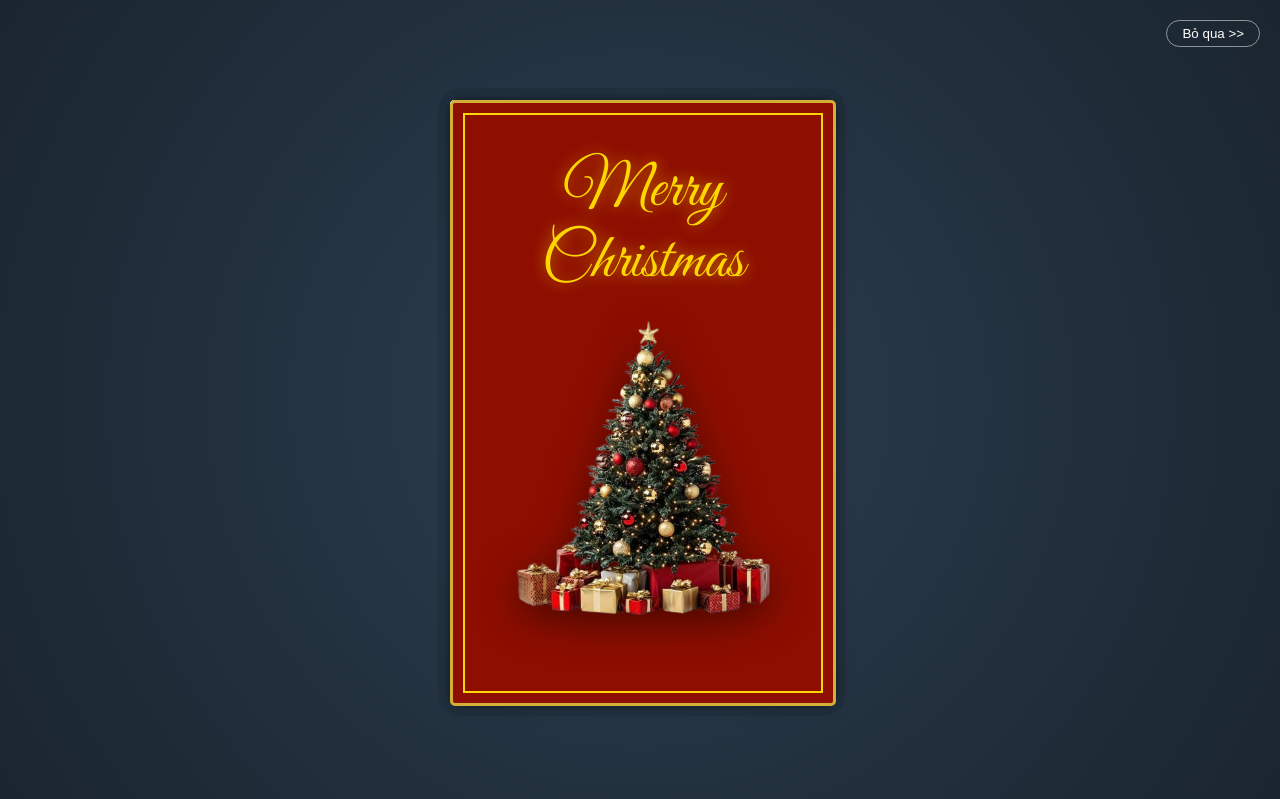
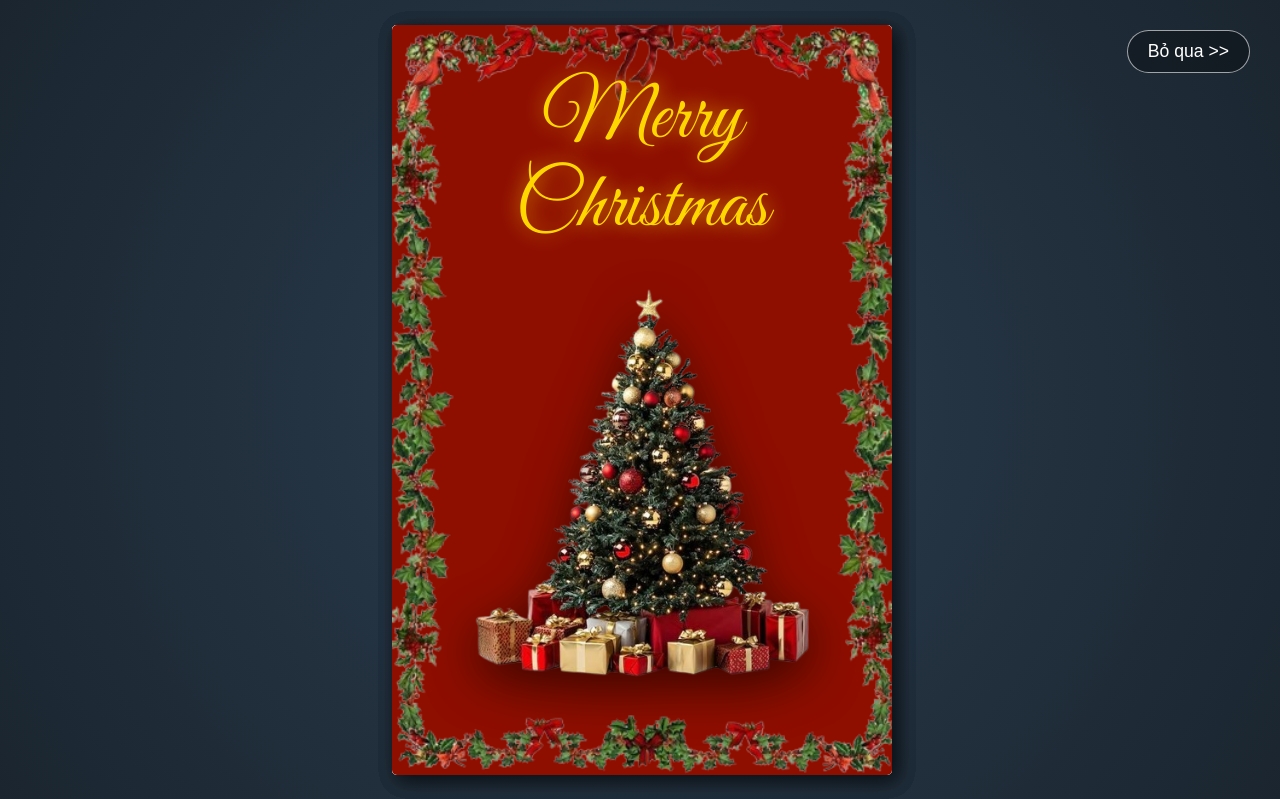
Before and after one commit to VuTriDung1123/Merry_Christmas_2025, a plain HTML site: page card.html in a window 1280 px wide. Shown: the top 799 px of the page. Drawn offline with Linux system fonts and the light colour scheme.

Commit message:
Update card

```diff
--- a/card.html
+++ b/card.html
@@ -9,6 +9,7 @@
 </head>
 <body>
 
+    <div id="snow-container"></div>
     <button class="skip-btn" onclick="goToMenu()">Bỏ qua >></button>
 
     <div class="book" id="book">
@@ -17,14 +18,14 @@
             <div class="front cover-page">
                 <div class="title-cover">Merry<br>Christmas</div>
                 <img src="pictures/tree_christmas_first_page.png" alt="Tree Cover" class="tree-cover">
-                </div>
+            </div>
 
             <div class="back">
                 <img src="pictures/top_page_card.png" class="deco-top">
                 <div class="content-box">
                     <h2>Gửi <span id="receiver-name">Bạn</span>,</h2>
-                    <p>Mùa đông năm nay có lạnh không?</p>
-                    <p>Hy vọng tấm thiệp nhỏ này sẽ mang chút hơi ấm đến với bạn.</p>
+                    <p>Mùa đông năm nay ở chỗ bạn thế nào, có đủ lạnh để mong chờ một cái ôm ấm áp không?</p>
+                    <p>Giữa những ngày tháng 12 bận rộn, mình gửi đến bạn tấm thiệp nhỏ này, gói ghém trong đó là chút hơi ấm chân thành nhất.</p>
                 </div>
                 <img src="pictures/bottom_page_card.png" class="deco-bottom">
             </div>
@@ -34,9 +35,9 @@
             <div class="front">
                 <img src="pictures/top_page_card.png" class="deco-top">
                 <div class="content-box">
-                    <h2>Khoảnh Khắc</h2>
-                    <p>Một năm vừa qua chắc hẳn bạn đã nỗ lực rất nhiều.</p>
-                    <p>Hãy tạm gác lại âu lo để tận hưởng mùa lễ hội nhé.</p>
+                    <h2>Nhìn Lại</h2>
+                    <p>Nhìn lại một năm đã qua, chắc hẳn bạn đã nỗ lực rất nhiều. Có những niềm vui rực rỡ, và có lẽ cả những khoảng lặng trầm tư.</p>
+                    <p>Dù thế nào đi nữa, hãy tự hào vì bạn đã kiên cường đi đến tận ngày hôm nay nhé.</p>
                 </div>
                 <img src="pictures/bottom_page_card.png" class="deco-bottom">
             </div>
@@ -44,8 +45,8 @@
                 <img src="pictures/top_page_card.png" class="deco-top">
                 <div class="content-box">
                     <h2>Sẻ Chia</h2>
-                    <p>Giáng sinh là dịp để trao đi yêu thương.</p>
-                    <p>Cảm ơn vì sự hiện diện của bạn trong cuộc sống này.</p>
+                    <p>Giáng sinh không chỉ là mùa của những món quà lấp lánh, mà là dịp để chúng ta chậm lại một nhịp, trân trọng những người đang hiện diện bên cạnh mình.</p>
+                    <p>Cảm ơn sự hiện diện của bạn trong cuộc sống này.</p>
                 </div>
                 <img src="pictures/bottom_page_card.png" class="deco-bottom">
             </div>
@@ -55,17 +56,18 @@
             <div class="front">
                 <img src="pictures/top_page_card.png" class="deco-top">
                 <div class="content-box">
-                    <h2>Niềm Tin</h2>
-                    <p>Ông già Noel không chỉ mang quà đến.</p>
-                    <p>Ông ấy mang đến niềm tin vào những điều kỳ diệu.</p>
+                    <h2>Niềm Tin Diệu Kỳ</h2>
+                    <p>Người ta nói, khi bạn thực sự tin vào phép màu, phép màu sẽ xuất hiện.</p>
+                    <p>Đừng bao giờ đánh mất niềm tin vào những điều kỳ diệu bé nhỏ vẫn đang diễn ra mỗi ngày xung quanh bạn.</p>
                 </div>
                 <img src="pictures/bottom_page_card.png" class="deco-bottom">
             </div>
             <div class="back">
                 <img src="pictures/top_page_card.png" class="deco-top">
                 <div class="content-box">
-                    <h2>Hy Vọng</h2>
-                    <p>Chúc cho mọi ước mơ thầm kín nhất của bạn sẽ sớm thành hiện thực.</p>
+                    <h2>Gửi Gắm Hy Vọng</h2>
+                    <p>Mong rằng trong đêm Giáng sinh huyền diệu này, mọi ước nguyện thầm kín nhất của bạn sẽ được lắng nghe...</p>
+                    <p>...và sẽ sớm trở thành hiện thực rực rỡ trong năm mới sắp tới.</p>
                 </div>
                 <img src="pictures/bottom_page_card.png" class="deco-bottom">
             </div>
@@ -75,16 +77,18 @@
             <div class="front">
                 <img src="pictures/top_page_card.png" class="deco-top">
                 <div class="content-box">
-                    <h2>Nụ Cười</h2>
-                    <p>Bạn biết không? Nụ cười của bạn còn rực rỡ hơn cả ánh đèn trên cây thông đấy!</p>
+                    <h2>Ánh Sáng Của Bạn</h2>
+                    <p>Bạn có biết không? Nụ cười của bạn chính là thứ ánh sáng ấm áp nhất, rực rỡ hơn cả ngàn ngọn đèn trang trí ngoài kia.</p>
+                    <p>Hãy luôn giữ nụ cười ấy trên môi nhé!</p>
                 </div>
                 <img src="pictures/bottom_page_card.png" class="deco-bottom">
             </div>
             <div class="back">
                 <img src="pictures/top_page_card.png" class="deco-top">
                 <div class="content-box">
-                    <h2>Sắp Đến Rồi...</h2>
-                    <p>Chỉ còn một trang nữa thôi là cánh cửa thế giới Giáng Sinh sẽ mở ra.</p>
+                    <h2>Chỉ Còn Một Bước...</h2>
+                    <p>Chỉ còn một lớp giấy nữa thôi là cánh cửa bước vào thế giới Giáng Sinh đầy màu sắc sẽ mở ra.</p>
+                    <p>Bạn đã sẵn sàng đón nhận bất ngờ ở trang cuối cùng chưa?</p>
                 </div>
                 <img src="pictures/bottom_page_card.png" class="deco-bottom">
             </div>
@@ -95,33 +99,38 @@
                 <img src="pictures/top_page_card.png" class="deco-top">
                 <div class="content-box">
                     <h2>Lời Kết</h2>
-                    <p>Cảm ơn bạn đã kiên nhẫn đọc hết tấm thiệp này.</p>
-                    <p>Bây giờ, hãy chọn một cây thông cho riêng mình nhé!</p>
-                </div>
+                    <p>Cảm ơn bạn đã kiên nhẫn lật mở từng trang của tấm thiệp này. Chúc bạn một mùa Giáng Sinh an lành và hạnh phúc!</p>
+
+                    <div class="signature">
+                        Thân mến,<br>
+                        <strong>Vũ Trí Dũng</strong><br>
+                        (Akina Aoi - 明菜青い)
+                    </div>
+                    </div>
                 <img src="pictures/bottom_page_card.png" class="deco-bottom">
             </div>
 
             <div class="back final-page">
                 <div class="content-box" style="z-index: 10;">
                     <h2 style="font-size: 3.5rem; margin-bottom: 10px; font-family: 'Great Vibes', cursive;">Ready?</h2>
-
                     <p style="font-size: 1.2rem; margin-bottom: 30px;">Bữa tiệc đã sẵn sàng...</p>
-
                     <button class="menu-btn" onclick="goToMenu()" style="box-shadow: 0 0 15px rgba(255, 215, 0, 0.6); border: 2px solid #fff;">
                         Chọn Cây Thông Ngay 🎄
                     </button>
-
                     <div class="final-wish">
                         <p>Chúc bạn & gia đình</p>
                         <p style="color: #ffd700; font-size: 1.8rem; margin-top: 5px;">Giáng Sinh An Lành</p>
                     </div>
-                    </div>
+                </div>
             </div>
         </div>
 
     </div>
 
     <script src="js/card.js"></script>
+
+    <script src="js/script.js"></script>
+
     <script>
         const guestName = localStorage.getItem('guestName');
         if (guestName) document.getElementById('receiver-name').textContent = guestName;
--- a/css/card.css
+++ b/css/card.css
@@ -1,4 +1,6 @@
-/* --- CẤU HÌNH CHUNG --- */
+/* ==========================================================================
+   CẤU HÌNH CHUNG & KHUNG SÁCH (ĐÃ PHÓNG TO)
+   ========================================================================== */
 body {
     height: 100vh;
     display: flex;
@@ -10,35 +12,34 @@ body {
     margin: 0;
 }
 
-/* --- KHUNG SÁCH & CĂN GIỮA --- */
+/* --- KHUNG SÁCH LỚN HƠN --- */
 .book {
     position: relative;
-    width: 380px;
-    height: 600px;
+    /* KÍCH THƯỚC MỚI: TO HƠN NHIỀU */
+    width: 500px;  /* Cũ: 380px */
+    height: 750px; /* Cũ: 600px */
     transition: transform 0.8s cubic-bezier(0.645, 0.045, 0.355, 1);
 }
 
-/* TRẠNG THÁI MỞ (Đang đọc): Dịch gáy sách ra giữa màn hình */
-/* 190px = 50% chiều rộng sách (380px / 2) */
+/* KHI ĐANG ĐỌC: Dịch gáy sách ra giữa màn hình (dịch 1/2 chiều rộng mới) */
+/* 500px / 2 = 250px */
 .book.open-state {
-    transform: translateX(190px);
+    transform: translateX(250px);
 }
 
-/* TRẠNG THÁI KẾT THÚC (Trang cuối): Dịch toàn bộ sách sang phải để trang cuối nằm giữa */
-/* 380px = 100% chiều rộng sách */
+/* KHI ĐỌC XONG (TRANG CUỐI): Dịch gáy sách hẳn sang phải (dịch 100% chiều rộng mới) */
 .book.close-state {
-    transform: translateX(380px);
+    transform: translateX(500px);
 }
 
-/* ... (Các phần khác giữ nguyên) ... */
-
-/* --- TỜ GIẤY --- */
+/* ==========================================================================
+   CẤU TRÚC TỜ GIẤY & MẶT TRƯỚC/SAU
+   ========================================================================== */
 .paper {
     position: absolute;
     width: 100%;
     height: 100%;
-    top: 0;
-    left: 0;
+    top: 0; left: 0;
     perspective: 1500px;
     transform-origin: left;
     transition: transform 0.8s cubic-bezier(0.645, 0.045, 0.355, 1);
@@ -46,13 +47,13 @@ body {
     cursor: pointer;
 }
 
-/* --- MẶT TRƯỚC & SAU --- */
 .front, .back {
     position: absolute;
     top: 0; left: 0; width: 100%; height: 100%;
     background-color: #fffaf0;
     border-radius: 5px;
-    box-shadow: 2px 2px 15px rgba(0,0,0,0.15);
+    /* Bóng đổ lớn hơn cho hợp với kích thước mới */
+    box-shadow: 5px 5px 20px rgba(0,0,0,0.2);
     backface-visibility: hidden;
     overflow: hidden;
     display: flex;
@@ -68,159 +69,180 @@ body {
 .back {
     z-index: 1;
     transform: rotateY(180deg);
-    border-left: 3px solid rgba(200, 200, 200, 0.2);
+    /* Gáy sách giả mờ hơn chút */
+    border-left: 4px solid rgba(200, 200, 200, 0.3);
 }
 
 .flipped {
     transform: rotateY(-180deg);
 }
 
-/* --- THỨ TỰ Z-INDEX --- */
-#p1 { z-index: 5; }
-#p2 { z-index: 4; }
-#p3 { z-index: 3; }
-#p4 { z-index: 2; }
-#p5 { z-index: 1; }
+/* THỨ TỰ Z-INDEX */
+#p1 { z-index: 5; } #p2 { z-index: 4; } #p3 { z-index: 3; } #p4 { z-index: 2; } #p5 { z-index: 1; }
 
-/* --- ẢNH TRANG TRÍ --- */
+/* ==========================================================================
+   NỘI DUNG BÊN TRONG (ĐIỀU CHỈNH TỈ LỆ)
+   ========================================================================== */
+
+/* Ảnh trang trí Header/Footer (Tăng kích thước max-height lên để cân đối) */
 .deco-top, .deco-bottom {
     width: 100%;
     height: auto;
-    max-height: 130px;
+    max-height: 160px; /* Cũ: 130px -> Tăng lên cho đẹp */
     object-fit: cover;
     display: block;
 }
 .deco-top { margin-top: 0; }
 .deco-bottom { margin-bottom: 0; }
 
-/* --- NỘI DUNG --- */
+/* Nội dung chữ ở giữa */
 .content-box {
     flex-grow: 1;
     display: flex;
     flex-direction: column;
     justify-content: center;
     align-items: center;
-    padding: 0 15px;
+    padding: 0 25px; /* Tăng padding ngang */
     text-align: center;
     color: #5e0a0a;
 }
 
-/* --- TRANG BÌA --- */
-.cover-page {
-    justify-content: center;
-    align-items: center;
-    background-color: #8e0e00;
-    border: 3px solid #d4af37;
-    position: relative;
-}
-.cover-page::after {
-    content: '';
-    position: absolute;
-    top: 10px; left: 10px; right: 10px; bottom: 10px;
-    border: 2px solid #ffd700;
-    pointer-events: none;
-}
-.tree-cover {
-    width: 85%;
-    height: auto;
-    filter: drop-shadow(0 10px 20px rgba(0,0,0,0.5));
-    margin-top: 10px;
-    margin-bottom: 20px;
-}
-.title-cover {
+/* Typography (Phóng to chữ lên một chút) */
+h2 {
     font-family: 'Great Vibes', cursive;
-    color: #ffd700;
-    font-size: 4rem;
-    margin: 0;
-    text-shadow: 0 0 15px rgba(255, 215, 0, 0.6);
-    line-height: 1.1;
-    text-align: center;
+    font-size: 3.2rem;
+    color: #c0392b;
+    margin: 10px 0;
 }
 
-/* --- TRANG CUỐI --- */
-.final-page {
-    background-color: #8e0e00;
-    border: 3px solid #d4af37;
+/* SỬA ĐOẠN NÀY: Tăng cỡ chữ cho nội dung */
+p {
+    font-size: 1.55rem; /* Cũ: 1.4rem -> Tăng lên cho to rõ */
+    line-height: 1.6;   /* Tăng khoảng cách dòng cho thoáng */
+    margin: 8px 0;
+}
+
+/* ==========================================================================
+   TRANG BÌA & TRANG CUỐI (DÙNG KHUNG ẢNH MỚI)
+   ========================================================================== */
+
+/* --- STYLE CHUNG CHO BÌA VÀ CUỐI --- */
+.cover-page, .final-page {
+    background-color: #8e0e00; /* Nền đỏ */
+    /* Loại bỏ border CSS cũ */
+    border: none;
     display: flex;
     flex-direction: column;
     justify-content: center;
     align-items: center;
     position: relative;
 }
-.final-page::after {
+
+/* --- LỚP KHUNG ẢNH (Dùng ::before để chèn ảnh đè lên nền) --- */
+.cover-page::before, .final-page::before {
     content: '';
     position: absolute;
-    top: 10px; left: 10px; right: 10px; bottom: 10px;
-    border: 2px solid #ffd700;
-    pointer-events: none;
+    top: 0; left: 0; width: 100%; height: 100%;
+    /* Đường dẫn đến ảnh khung viền mới */
+    background-image: url('../pictures/christmas_border.png');
+    background-size: 100% 100%; /* Kéo dãn ảnh vừa khít trang */
+    background-position: center;
+    background-repeat: no-repeat;
+    z-index: 5; /* Nằm trên nền đỏ, nhưng dưới nội dung chữ/nút */
+    pointer-events: none; /* Để chuột bấm xuyên qua được vào nút bên dưới */
+}
+/* (Loại bỏ các ::after viền vàng cũ đi) */
+.cover-page::after, .final-page::after { content: none; }
+
+
+/* --- Style riêng cho BÌA --- */
+.tree-cover {
+    width: 85%;
+    height: auto;
+    filter: drop-shadow(0 15px 25px rgba(0,0,0,0.6));
+    margin-top: 20px;
+    margin-bottom: 30px;
+    position: relative; z-index: 6; /* Nổi lên trên khung */
+}
+.title-cover {
+    font-family: 'Great Vibes', cursive;
+    color: #ffd700;
+    font-size: 5rem; /* Chữ to hơn nữa */
+    margin: 0;
+    text-shadow: 0 0 20px rgba(255, 215, 0, 0.7);
+    line-height: 1.1;
+    text-align: center;
+    position: relative; z-index: 6;
+}
+
+/* --- Style riêng cho TRANG CUỐI --- */
+.final-page .content-box {
+    z-index: 10; /* Đảm bảo nội dung nút bấm nằm trên cùng */
 }
 .final-page h2 {
+    font-size: 4rem; /* To hơn */
     color: #ffd700;
-    text-shadow: 0 0 10px rgba(0,0,0,0.5);
+    text-shadow: 0 0 15px rgba(0,0,0,0.5);
 }
 .final-page p {
     color: #fff;
-    font-weight: bold;
-}
-.final-page .close-link {
-    color: #ffd700;
-    opacity: 0.8;
 }
 
-/* --- LỜI CHÚC TRANG CUỐI --- */
+/* Lời chúc cuối */
 .final-wish {
-    margin-top: 40px; /* Cách nút bấm một đoạn */
-    border-top: 1px solid rgba(255, 215, 0, 0.3); /* Đường kẻ mờ ngăn cách */
-    padding-top: 15px;
-    width: 80%; /* Chiều rộng đường kẻ */
+    margin-top: 50px;
+    border-top: 1px solid rgba(255, 215, 0, 0.4);
+    padding-top: 20px;
+    width: 90%;
+}
+.final-wish p {
+    font-family: 'Great Vibes', cursive;
+    font-size: 1.6rem;
+}
+.final-wish p:last-child {
+    font-size: 2.2rem;
+    animation: glowText 2s infinite alternate;
+}
+@keyframes glowText {
+    from { text-shadow: 0 0 5px rgba(255, 215, 0, 0.5); }
+    to { text-shadow: 0 0 20px rgba(255, 215, 0, 1); }
 }
 
-.final-wish p {
-    font-family: 'Great Vibes', cursive; /* Font chữ nghệ thuật */
-    margin: 0;
-    line-height: 1.2;
-    text-shadow: 0 0 5px rgba(0,0,0,0.3);
-    color: #fff; /* Màu chữ mặc định */
+/* ==========================================================================
+   NÚT BẤM
+   ========================================================================== */
+.menu-btn {
+    background: linear-gradient(to right, #27ae60, #2ecc71);
+    color: white; border: none;
+    padding: 15px 40px; /* Nút to hơn */
+    border-radius: 30px;
+    font-size: 1.5rem; /* Chữ to hơn */
+    cursor: pointer;
+    box-shadow: 0 5px 15px rgba(46, 204, 113, 0.5);
+    margin-top: 25px;
+    font-family: 'Patrick Hand', cursive;
+    transition: transform 0.2s;
+}
+.menu-btn:hover { transform: scale(1.05); }
+
+.skip-btn {
+    position: absolute; top: 30px; right: 30px;
+    background: rgba(0,0,0,0.3);
+    border: 1px solid rgba(255,255,255,0.6);
+    color: #fff; padding: 10px 20px; border-radius: 25px; cursor: pointer;
+    z-index: 100; font-size: 1.1rem;
 }
 
-/* Hiệu ứng lấp lánh nhẹ cho lời chúc */
-.final-wish p:last-child {
-    animation: glowText 2s infinite alternate;
+/* THÊM CLASS MỚI: Style cho chữ ký */
+.signature {
+    margin-top: 25px;
+    font-size: 1.3rem; /* Chữ ký nhỏ hơn nội dung chính một chút */
+    font-style: italic;
+    color: #888; /* Màu xám nhẹ cho tinh tế */
 }
-
-@keyframes glowText {
-    from { text-shadow: 0 0 5px rgba(255, 215, 0, 0.5); }
-    to { text-shadow: 0 0 15px rgba(255, 215, 0, 1); }
+.signature strong {
+    color: #c0392b; /* Tô màu nhấn cho tên chính */
+    font-weight: normal;
+    font-family: 'Great Vibes', cursive;
+    font-size: 1.8rem;
 }
-
-/* --- Typography --- */
-h2 {
-    font-family: 'Great Vibes', cursive;
-    font-size: 2.8rem;
-    color: #c0392b;
-    margin: 5px 0;
-}
-p {
-    font-size: 1.2rem;
-    line-height: 1.4;
-    margin: 5px 0;
-}
-.menu-btn {
-    background: linear-gradient(to right, #27ae60, #2ecc71);
-    color: white;
-    border: none;
-    padding: 10px 25px;
-    border-radius: 25px;
-    font-size: 1.2rem;
-    cursor: pointer;
-    box-shadow: 0 4px 10px rgba(46, 204, 113, 0.4);
-    margin-top: 15px;
-    font-family: 'Patrick Hand', cursive;
-}
-.menu-btn:hover { transform: scale(1.05); }
-.skip-btn {
-    position: absolute; top: 20px; right: 20px;
-    background: transparent; border: 1px solid rgba(255,255,255,0.5);
-    color: #fff; padding: 5px 15px; border-radius: 20px; cursor: pointer;
-    z-index: 100;
-}
--- a/css/menu.css
+++ b/css/menu.css
@@ -81,16 +81,25 @@ p {
     color: #ddd; /* Màu chữ phụ nhạt hơn chút */
 }
 
-/* --- CSS CHO HIỆU ỨNG TUYẾT RƠI (Copy từ style.css sang để menu cũng có tuyết) --- */
+#snow-container {
+    position: fixed;
+    top: 0;
+    left: 0;
+    width: 100%;
+    height: 100%;
+    overflow: hidden;
+    z-index: 9999; /* Đảm bảo tuyết rơi đè lên trên mọi thứ */
+    pointer-events: none; /* Chuột bấm xuyên qua tuyết */
+}
+
 .snowflake {
     position: absolute;
-    top: -20px;
-    color: #fff;
-    user-select: none;
+    background-color: #fff; /* Màu trắng */
+    border-radius: 50%; /* Hình tròn */
+    opacity: 0.8;
     pointer-events: none;
-    z-index: 1; /* Tuyết nằm dưới chữ (chữ z-index 10) */
-    animation-name: fall;
-    animation-timing-function: linear;
+    top: -10px;
+    box-shadow: 0 0 5px #fff; /* Phát sáng nhẹ cho đẹp */
 }
 
 @keyframes fall {
--- a/css/style.css
+++ b/css/style.css
@@ -35,17 +35,16 @@ body {
     box-sizing: border-box;
 }
 
-/* --- HỘP CHỨA TUYẾT --- */
+/* --- HỘP CHỨA TUYẾT (QUAN TRỌNG: CỐ ĐỊNH VÀ KHÔNG TRÀN) --- */
 #snow-container {
     position: fixed;
     top: 0;
     left: 0;
-    /* Dùng right/bottom: 0 thay vì width/height 100% để bám sát khung nhìn */
-    right: 0;
-    bottom: 0;
-    overflow: hidden !important;
-    z-index: 1;
-    pointer-events: none;
+    width: 100%;
+    height: 100%;
+    overflow: hidden; /* Cắt bỏ mọi thứ rơi ra ngoài -> KHÔNG BAO GIỜ GIẬT */
+    z-index: 1; /* Nằm trên nền nhưng dưới nội dung chính */
+    pointer-events: none; /* Chuột bấm xuyên qua */
 }
 
 /* Đảm bảo nội dung chính nằm trên tuyết */
@@ -118,15 +117,14 @@ svg path {
     max-width: 30vw;
 }
 
-/* --- Tuyết rơi --- */
+/* --- HẠT TUYẾT (CHẤM TRÒN NHỎ) --- */
 .snowflake {
-    /* Tuyệt đối không dùng position ở đây, để JS xử lý trong snow-container */
-    color: #fff;
-    user-select: none;
+    position: absolute;
+    background-color: #fff; /* Màu trắng */
+    border-radius: 50%; /* Bo tròn thành chấm bi */
+    opacity: 0.8;
     pointer-events: none;
-    animation-name: fall;
-    animation-timing-function: linear;
-    position: absolute; /* Vẫn cần absolute để bay trong container */
+    top: -10px; /* Xuất phát từ trên nóc màn hình */
 }
 
 @keyframes fall {
--- a/js/script.js
+++ b/js/script.js
@@ -1,32 +1,52 @@
-function createSnowflake() {
-    const snow = document.createElement("div");
-    snow.classList.add("snowflake");
+document.addEventListener('DOMContentLoaded', () => {
+    // 1. Tìm cái "lồng" chứa tuyết (đã thêm trong HTML)
+    const snowContainer = document.getElementById('snow-container');
 
-    // Ký tự bông tuyết (hoặc dùng dấu chấm "." nếu muốn giống hệt đốm sáng)
-    snow.textContent = "❄";
+    // Nếu không tìm thấy hộp chứa (do quên thêm vào HTML) thì dừng lại để tránh lỗi
+    if (!snowContainer) return;
 
-    // Random vị trí xuất hiện theo chiều ngang
-    snow.style.left = Math.random() * window.innerWidth + "px";
+    function createSnowflake() {
+        const snow = document.createElement("div");
+        snow.classList.add("snowflake");
 
-    // Random kích thước (10px - 25px)
-    // Công thức: Math.random() * (max - min) + min
-    const size = Math.random() * 15 + 10;
-    snow.style.fontSize = size + "px";
+        // --- TẠO HÌNH DÁNG HẠT TUYẾT ---
+        // Thay vì dùng textContent = "❄", ta chỉnh kích thước div thành chấm tròn
+        // Kích thước ngẫu nhiên từ 2px đến 5px (nhìn giống bụi tuyết xa xa)
+        const size = Math.random() * 3 + 2;
+        snow.style.width = `${size}px`;
+        snow.style.height = `${size}px`;
 
-    // Random thời gian rơi (2s - 7s)
-    const duration = Math.random() * 5 + 2;
-    snow.style.animationDuration = duration + "s";
+        // --- VỊ TRÍ XUẤT PHÁT ---
+        // Random vị trí ngang từ 0% đến 100%
+        snow.style.left = Math.random() * 100 + "%";
 
-    // Random độ mờ để tạo chiều sâu
-    snow.style.opacity = Math.random();
+        // --- HIỆU ỨNG RƠI (ANIMATION) ---
+        // Thời gian rơi ngẫu nhiên từ 5s đến 10s (rơi chậm, nhẹ nhàng)
+        const duration = Math.random() * 5 + 5;
 
-    document.body.appendChild(snow);
+        // Sử dụng Web Animations API để tạo chuyển động mượt mà
+        // Điểm hay: Dễ dàng điều chỉnh điểm rơi theo chiều cao màn hình hiện tại
+        const animation = snow.animate([
+            { transform: 'translateY(-10px)', opacity: Math.random() }, // Bắt đầu từ trên nóc
+            { transform: `translateY(${window.innerHeight}px)`, opacity: 0 } // Rơi xuống đáy màn hình và mờ dần
+        ], {
+            duration: duration * 1000, // Đổi giây sang mili giây
+            easing: 'linear',
+            iterations: 1
+        });
 
-    // Tự động xóa sau khi rơi xong
-    setTimeout(() => {
-        snow.remove();
-    }, duration * 1000);
-}
+        // --- DỌN DẸP ---
+        // Khi rơi xong thì tự động xóa phần tử khỏi DOM để nhẹ máy
+        animation.onfinish = () => {
+            snow.remove();
+        };
 
-// Bắt đầu tạo tuyết (cứ 100ms tạo 1 bông)
-//setInterval(createSnowflake, 100);
+        // QUAN TRỌNG: Gắn hạt tuyết vào snowContainer (thay vì body)
+        // Việc này giúp tuyết bị "nhốt" trong khung, không làm tràn trang web
+        snowContainer.appendChild(snow);
+    }
+
+    // --- KÍCH HOẠT ---
+    // Cứ 100ms tạo ra 1 hạt tuyết
+    setInterval(createSnowflake, 100);
+});
```
Also changed, not shown: index.html (+4 -21 lines), pictures/christmas_border.png (added).
